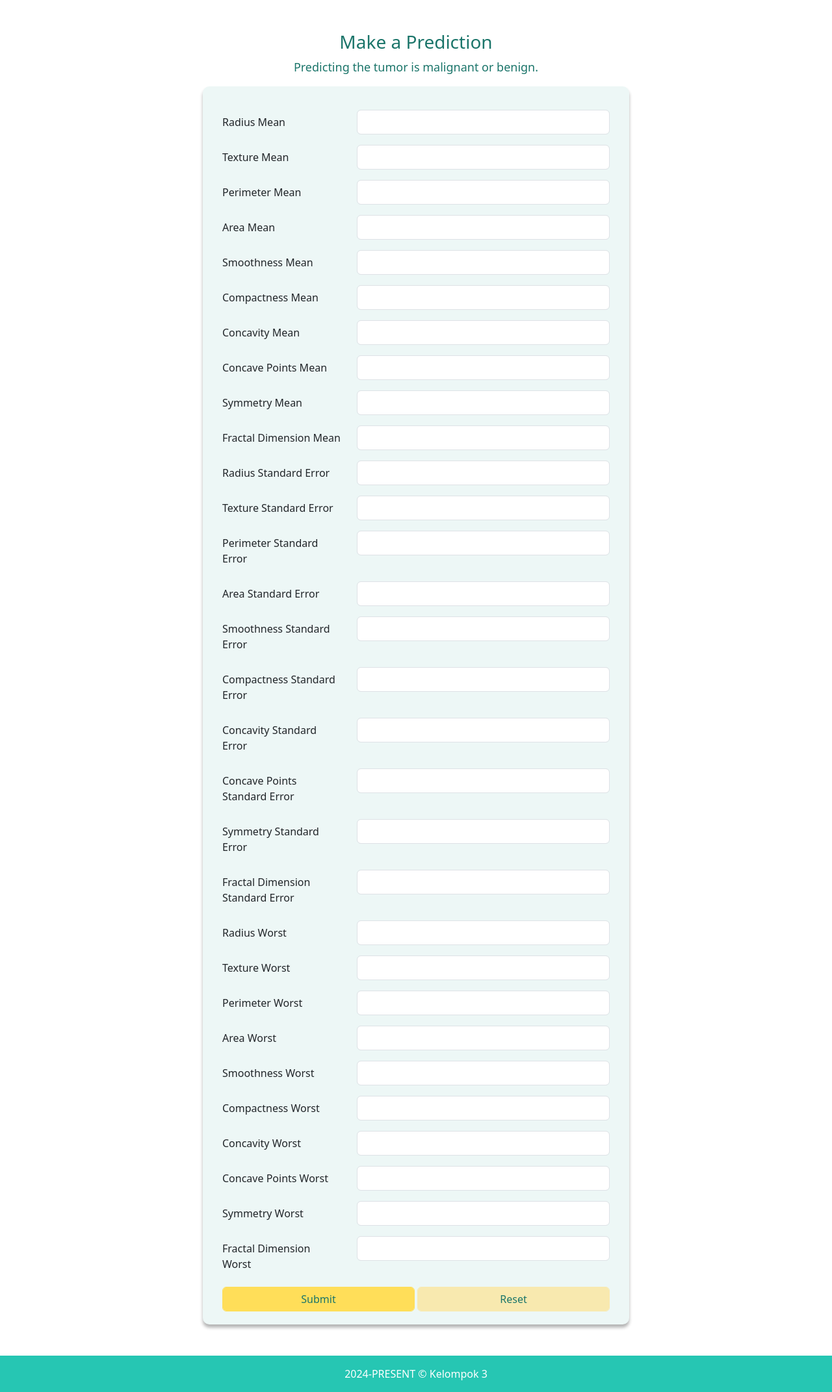
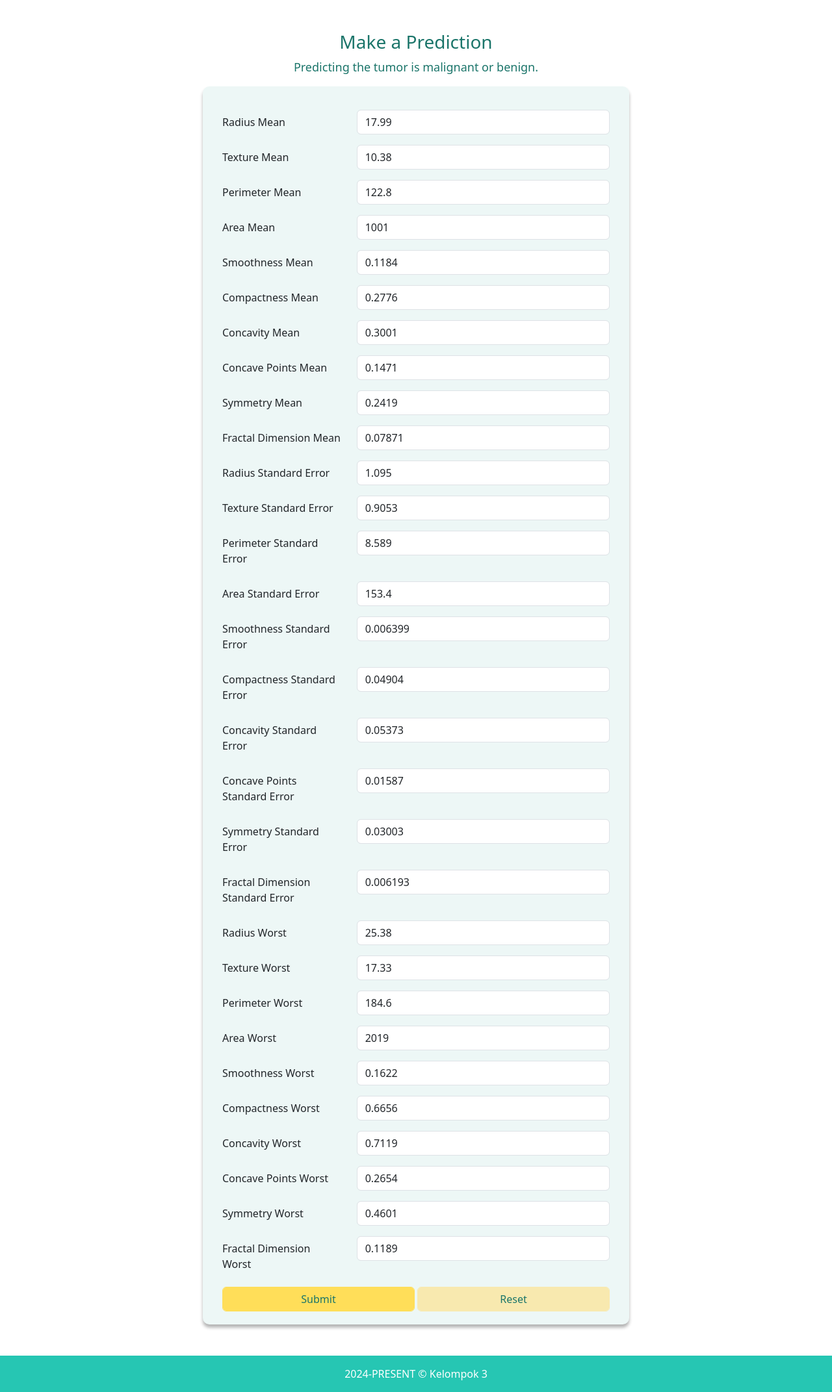
Before and after one commit to itsweape/breast-cancer-prediction, a Flask app: page /predict in a window 1280 px wide. Shown: the part 56-2199 px from the top of the page at 65% size. Run offline with Flask 3, Linux system fonts and the light colour scheme; parts of the project's set-up code (start-up, migrations or seed data) failed here and were passed over.

Commit message:
add value form

```diff
--- a/templates/predict.html
+++ b/templates/predict.html
@@ -33,181 +33,181 @@
                 <div class="row mb-3 mt-3">
                     <label class="col-sm-4 col-form-label">Radius Mean</label>
                     <div class="col-sm-8">
-                        <input type="number" step="any" class="form-control col-sm-9" name="radius_mean">
+                        <input type="number" step="any" class="form-control col-sm-9" name="radius_mean" value="17.99">
                     </div>
                 </div>
                 <div class="row mb-3">
                     <label class="col-sm-4 col-form-label">Texture Mean</label>
                     <div class="col-sm-8">
-                        <input type="number" step="any" class="form-control" name="texture_mean">
+                        <input type="number" step="any" class="form-control" name="texture_mean" value="10.38">
                     </div>
                 </div>
                 <div class="row mb-3">
                     <label class="col-sm-4 col-form-label">Perimeter Mean</label>
                     <div class="col-sm-8">
-                        <input type="number" step="any" class="form-control" name="perimeter_mean">
+                        <input type="number" step="any" class="form-control" name="perimeter_mean" value="122.8">
                     </div>
                 </div>
                 <div class="row mb-3">
                     <label class="col-sm-4 col-form-label">Area Mean</label>
                     <div class="col-sm-8">
-                        <input type="number" step="any" class="form-control" name="area_mean">
+                        <input type="number" step="any" class="form-control" name="area_mean" value="1001">
                     </div>
                 </div>
                 <div class="row mb-3">
                     <label class="col-sm-4 col-form-label">Smoothness Mean</label>
                     <div class="col-sm-8">
-                        <input type="number" step="any" class="form-control" name="smoothness_mean">
+                        <input type="number" step="any" class="form-control" name="smoothness_mean" value="0.1184">
                     </div>
                 </div>
                 <div class="row mb-3">
                     <label class="col-sm-4 col-form-label">Compactness Mean</label>
                     <div class="col-sm-8">
-                        <input type="number" step="any" class="form-control" name="compactness_mean">
+                        <input type="number" step="any" class="form-control" name="compactness_mean" value="0.2776">
                     </div>
                 </div>
                 <div class="row mb-3">
                     <label class="col-sm-4 col-form-label">Concavity Mean</label>
                     <div class="col-sm-8">
-                        <input type="number" step="any" class="form-control" name="concavity_mean">
+                        <input type="number" step="any" class="form-control" name="concavity_mean" value="0.3001">
                     </div>
                 </div>
                 <div class="row mb-3">
                     <label class="col-sm-4 col-form-label">Concave Points Mean</label>
                     <div class="col-sm-8">
-                        <input type="number" step="any" class="form-control" name="concave_points_mean">
+                        <input type="number" step="any" class="form-control" name="concave_points_mean" value="0.1471">
                     </div>
                 </div>
                 <div class="row mb-3">
                     <label class="col-sm-4 col-form-label">Symmetry Mean</label>
                     <div class="col-sm-8">
-                        <input type="number" step="any" class="form-control" name="symmetry_mean">
+                        <input type="number" step="any" class="form-control" name="symmetry_mean" value="0.2419">
                     </div>
                 </div>
                 <div class="row mb-3">
                     <label class="col-sm-4 col-form-label">Fractal Dimension Mean</label>
                     <div class="col-sm-8">
-                        <input type="number" step="any" class="form-control" name="fractal_dimension_mean">
+                        <input type="number" step="any" class="form-control" name="fractal_dimension_mean" value="0.07871">
                     </div>
                 </div>
                 <div class="row mb-3">
                     <label class="col-sm-4 col-form-label">Radius Standard Error</label>
                     <div class="col-sm-8">
-                        <input type="number" step="any" class="form-control" name="radius_se">
+                        <input type="number" step="any" class="form-control" name="radius_se" value="1.095">
                     </div>
                 </div>
                 <div class="row mb-3">
                     <label class="col-sm-4 col-form-label">Texture Standard Error</label>
                     <div class="col-sm-8">
-                        <input type="number" step="any" class="form-control" name="texture_se">
+                        <input type="number" step="any" class="form-control" name="texture_se" value="0.9053">
                     </div>
                 </div>
                 <div class="row mb-3">
                     <label class="col-sm-4 col-form-label">Perimeter Standard Error</label>
                     <div class="col-sm-8">
-                        <input type="number" step="any" class="form-control" name="perimeter_se">
+                        <input type="number" step="any" class="form-control" name="perimeter_se" value="8.589">
                     </div>
                 </div>
                 <div class="row mb-3">
                     <label class="col-sm-4 col-form-label">Area Standard Error</label>
                     <div class="col-sm-8">
-                        <input type="number" step="any" class="form-control" name="area_se">
+                        <input type="number" step="any" class="form-control" name="area_se" value="153.4">
                     </div>
                 </div>
                 <div class="row mb-3">
                     <label class="col-sm-4 col-form-label">Smoothness Standard Error</label>
                     <div class="col-sm-8">
-                        <input type="number" step="any" class="form-control" name="smoothness_se">
+                        <input type="number" step="any" class="form-control" name="smoothness_se" value="0.006399">
                     </div>
                 </div>
                 <div class="row mb-3">
                     <label class="col-sm-4 col-form-label">Compactness Standard Error</label>
                     <div class="col-sm-8">
-                        <input type="number" step="any" class="form-control" name="compactness_se">
+                        <input type="number" step="any" class="form-control" name="compactness_se" value="0.04904">
                     </div>
                 </div>
                 <div class="row mb-3">
                     <label class="col-sm-4 col-form-label">Concavity Standard Error</label>
                     <div class="col-sm-8">
-                        <input type="number" step="any" class="form-control" name="concavity_se">
+                        <input type="number" step="any" class="form-control" name="concavity_se" value="0.05373">
                     </div>
                 </div>
                 <div class="row mb-3">
                     <label class="col-sm-4 col-form-label">Concave Points Standard Error</label>
                     <div class="col-sm-8">
-                        <input type="number" step="any" class="form-control" name="concave_points_se">
+                        <input type="number" step="any" class="form-control" name="concave_points_se" value="0.01587">
                     </div>
                 </div>
                 <div class="row mb-3">
                     <label class="col-sm-4 col-form-label">Symmetry Standard Error</label>
                     <div class="col-sm-8">
-                        <input type="number" step="any" class="form-control" name="symmetry_se">
+                        <input type="number" step="any" class="form-control" name="symmetry_se" value="0.03003">
                     </div>
                 </div>
                 <div class="row mb-3">
                     <label class="col-sm-4 col-form-label">Fractal Dimension Standard Error</label>
                     <div class="col-sm-8">
-                        <input type="number" step="any" class="form-control" name="fractal_dimension_se">
+                        <input type="number" step="any" class="form-control" name="fractal_dimension_se" value="0.006193">
                     </div>
                 </div>
                 <div class="row mb-3 mt-3">
                     <label class="col-sm-4 col-form-label">Radius Worst</label>
                     <div class="col-sm-8">
-                        <input type="number" step="any" class="form-control col-sm-9" name="radius_worst">
+                        <input type="number" step="any" class="form-control col-sm-9" name="radius_worst" value="25.38">
                     </div>
                 </div>
                 <div class="row mb-3">
                     <label class="col-sm-4 col-form-label">Texture Worst</label>
                     <div class="col-sm-8">
-                        <input type="number" step="any" class="form-control" name="texture_worst">
+                        <input type="number" step="any" class="form-control" name="texture_worst" value="17.33">
                     </div>
                 </div>
                 <div class="row mb-3">
                     <label class="col-sm-4 col-form-label">Perimeter Worst</label>
                     <div class="col-sm-8">
-                        <input type="number" step="any" class="form-control" name="perimeter_worst">
+                        <input type="number" step="any" class="form-control" name="perimeter_worst" value="184.6">
                     </div>
                 </div>
                 <div class="row mb-3">
                     <label class="col-sm-4 col-form-label">Area Worst</label>
                     <div class="col-sm-8">
-                        <input type="number" step="any" class="form-control" name="area_worst">
+                        <input type="number" step="any" class="form-control" name="area_worst" value="2019">
                     </div>
                 </div>
                 <div class="row mb-3">
                     <label class="col-sm-4 col-form-label">Smoothness Worst</label>
                     <div class="col-sm-8">
-                        <input type="number" step="any" class="form-control" name="smoothness_worst">
+                        <input type="number" step="any" class="form-control" name="smoothness_worst" value="0.1622">
                     </div>
                 </div>
                 <div class="row mb-3">
                     <label class="col-sm-4 col-form-label">Compactness Worst</label>
                     <div class="col-sm-8">
-                        <input type="number" step="any" class="form-control" name="compactness_worst">
+                        <input type="number" step="any" class="form-control" name="compactness_worst" value="0.6656">
                     </div>
                 </div>
                 <div class="row mb-3">
                     <label class="col-sm-4 col-form-label">Concavity Worst</label>
                     <div class="col-sm-8">
-                        <input type="number" step="any" class="form-control" name="concavity_worst">
+                        <input type="number" step="any" class="form-control" name="concavity_worst" value="0.7119">
                     </div>
                 </div>
                 <div class="row mb-3">
                     <label class="col-sm-4 col-form-label">Concave Points Worst</label>
                     <div class="col-sm-8">
-                        <input type="number" step="any" class="form-control" name="concave_points_worst">
+                        <input type="number" step="any" class="form-control" name="concave_points_worst" value="0.2654">
                     </div>
                 </div>
                 <div class="row mb-3">
                     <label class="col-sm-4 col-form-label">Symmetry Worst</label>
                     <div class="col-sm-8">
-                        <input type="number" step="any" class="form-control" name="symmetry_worst">
+                        <input type="number" step="any" class="form-control" name="symmetry_worst" value="0.4601">
                     </div>
                 </div>
                 <div class="row mb-3">
                     <label class="col-sm-4 col-form-label">Fractal Dimension Worst</label>
                     <div class="col-sm-8">
-                        <input type="number" step="any" class="form-control" name="fractal_dimension_worst">
+                        <input type="number" step="any" class="form-control" name="fractal_dimension_worst" value="0.1189">
                     </div>
                 </div>
                 <div class="row g-1">
```
Also changed, not shown: templates/result.html (+6 -18 lines).
